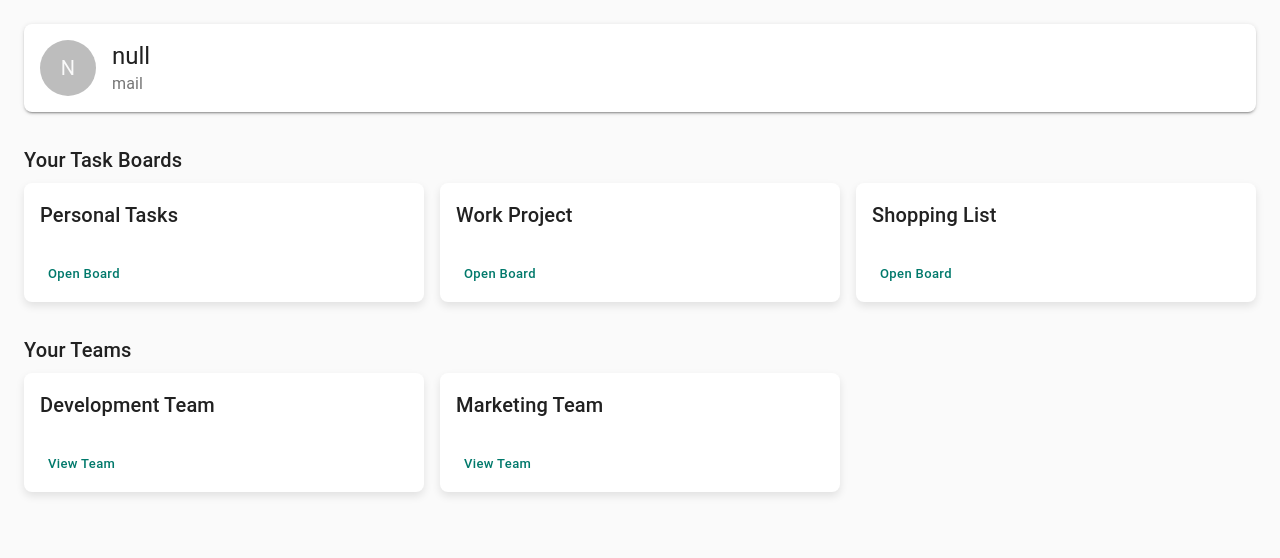
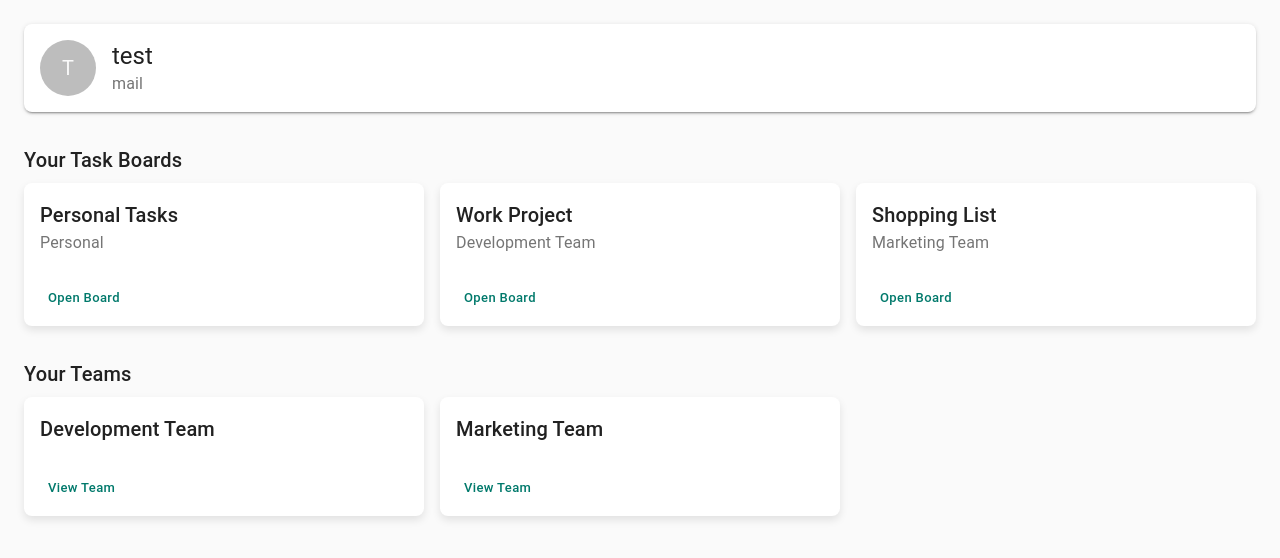
Before and after one commit to vladyslav-holovashchenko-web/task-management-app, a React (Vite) app: page /dashboard in a window 1280 px wide. Shown: the top 558 px of the page. Built offline with nearby package versions, Linux system fonts and the light colour scheme.

Commit message:
refactor dashboard

```diff
--- /dev/null
+++ b/src/components/Dashboard/Boards.tsx
@@ -0,0 +1,36 @@
+import { Typography, Grid2 as Grid, Card, CardContent, CardActions, Button } from '@mui/material'
+import { FC } from 'react'
+import { Link } from 'react-router-dom'
+import { ITaskBoard } from '../../pages/Dashboard'
+
+type Props = {
+  taskBoards: ITaskBoard[]
+}
+export const Boards: FC<Props> = ({ taskBoards }) => {
+  return (
+    <>
+      <Typography variant="h6" gutterBottom>
+        Your Task Boards
+      </Typography>
+      <Grid container spacing={2}>
+        {taskBoards.map((board) => (
+          <Grid size={{ xs: 12, sm: 6, md: 4 }} key={board.id}>
+            <Card>
+              <CardContent>
+                <Typography variant="h6">{board.title}</Typography>
+                <Typography variant="body1" color="textSecondary">
+                  {board.team}
+                </Typography>
+              </CardContent>
+              <CardActions>
+                <Button size="small" component={Link} to={`/boards/${board.id}`}>
+                  Open Board
+                </Button>
+              </CardActions>
+            </Card>
+          </Grid>
+        ))}
+      </Grid>
+    </>
+  )
+}
--- /dev/null
+++ b/src/components/Dashboard/Teams.tsx
@@ -0,0 +1,34 @@
+import { FC } from 'react'
+import { Typography, Grid2 as Grid, Card, CardContent, CardActions, Button } from '@mui/material'
+import { Link } from 'react-router-dom'
+import { ITeam } from '../../pages/Dashboard'
+
+type Props = {
+  teams: ITeam[]
+}
+
+export const Teams: FC<Props> = ({ teams }) => {
+  return (
+    <>
+      <Typography variant="h6" gutterBottom sx={{ mt: 4 }}>
+        Your Teams
+      </Typography>
+      <Grid container spacing={2}>
+        {teams.map((team) => (
+          <Grid size={{ xs: 12, sm: 6, md: 4 }} key={team.id}>
+            <Card>
+              <CardContent>
+                <Typography variant="h6">{team.name}</Typography>
+              </CardContent>
+              <CardActions>
+                <Button size="small" component={Link} to={`/teams/${team.id}`}>
+                  View Team
+                </Button>
+              </CardActions>
+            </Card>
+          </Grid>
+        ))}
+      </Grid>
+    </>
+  )
+}
--- /dev/null
+++ b/src/components/Header/Header.tsx
@@ -0,0 +1,27 @@
+import { Box, Typography, Avatar } from '@mui/material'
+import { useAppSelector } from '../../hooks/useStoreHooks'
+
+export const Header = () => {
+  const { user } = useAppSelector((state) => state.auth)
+  return (
+    <Box
+      sx={{
+        display: 'flex',
+        alignItems: 'center',
+        mb: 4,
+        p: 2,
+        borderRadius: 2,
+        boxShadow: 2,
+        backgroundColor: 'white',
+      }}
+    >
+      <Avatar sx={{ width: 56, height: 56, mr: 2 }}>{user?.username?.charAt(0).toUpperCase() || 'U'}</Avatar>
+      <Box>
+        <Typography variant="h5">{user?.username || 'Unknown User'}</Typography>
+        <Typography variant="body1" color="textSecondary">
+          {user?.email || 'No email available'}
+        </Typography>
+      </Box>
+    </Box>
+  )
+}
--- a/src/features/auth/authSlice.ts
+++ b/src/features/auth/authSlice.ts
@@ -36,7 +36,7 @@ const initialState: AuthState = {
   isLoading: false,
   error: null,
   isAuthenticated: true,
-  user: { username: 'null', email: 'mail', id: '1' },
+  user: { username: 'test', email: 'mail', id: '1' },
   token: '',
   // token: localStorage.getItem('access_token') || null,
 }
--- a/src/pages/Dashboard.tsx
+++ b/src/pages/Dashboard.tsx
@@ -1,85 +1,35 @@
-import { Box, Typography, Grid2 as Grid, Card, CardContent, CardActions, Button, Avatar } from '@mui/material'
-import { Link } from 'react-router-dom'
-import { useAppSelector } from '../hooks/useStoreHooks'
+import { Box } from '@mui/material'
+import { Boards } from '../components/Dashboard/Boards'
+import { Teams } from '../components/Dashboard/Teams'
+import { Header } from '../components/Header/Header'
 
+export interface ITaskBoard {
+  id: string
+  title: string
+  team: string
+}
+
+export interface ITeam {
+  id: string
+  name: string
+}
 export const Dashboard = () => {
-  const { user } = useAppSelector((state) => state.auth)
-
-  const taskBoards = [
-    { id: '1', title: 'Personal Tasks' },
-    { id: '2', title: 'Work Project' },
-    { id: '3', title: 'Shopping List' },
+  const taskBoards: ITaskBoard[] = [
+    { id: '1', title: 'Personal Tasks', team: 'Personal' },
+    { id: '2', title: 'Work Project', team: 'Development Team' },
+    { id: '3', title: 'Shopping List', team: 'Marketing Team' },
   ]
 
-  const teams = [
+  const teams: ITeam[] = [
     { id: '1', name: 'Development Team' },
     { id: '2', name: 'Marketing Team' },
   ]
 
   return (
     <Box sx={{ p: 3 }}>
-      {/* User Info Section */}
-      <Box
-        sx={{
-          display: 'flex',
-          alignItems: 'center',
-          mb: 4,
-          p: 2,
-          borderRadius: 2,
-          boxShadow: 2,
-          backgroundColor: 'white',
-        }}
-      >
-        <Avatar sx={{ width: 56, height: 56, mr: 2 }}>{user?.username?.charAt(0).toUpperCase() || 'U'}</Avatar>
-        <Box>
-          <Typography variant="h5">{user?.username || 'Unknown User'}</Typography>
-          <Typography variant="body1" color="textSecondary">
-            {user?.email || 'No email available'}
-          </Typography>
-        </Box>
-      </Box>
-
-      {/* Task Boards Section */}
-      <Typography variant="h6" gutterBottom>
-        Your Task Boards
-      </Typography>
-      <Grid container spacing={2}>
-        {taskBoards.map((board) => (
-          <Grid size={{ xs: 12, sm: 6, md: 4 }} key={board.id}>
-            <Card>
-              <CardContent>
-                <Typography variant="h6">{board.title}</Typography>
-              </CardContent>
-              <CardActions>
-                <Button size="small" component={Link} to={`/boards/${board.id}`}>
-                  Open Board
-                </Button>
-              </CardActions>
-            </Card>
-          </Grid>
-        ))}
-      </Grid>
-
-      {/* Teams Section */}
-      <Typography variant="h6" gutterBottom sx={{ mt: 4 }}>
-        Your Teams
-      </Typography>
-      <Grid container spacing={2}>
-        {teams.map((team) => (
-          <Grid size={{ xs: 12, sm: 6, md: 4 }} key={team.id}>
-            <Card>
-              <CardContent>
-                <Typography variant="h6">{team.name}</Typography>
-              </CardContent>
-              <CardActions>
-                <Button size="small" component={Link} to={`/teams/${team.id}`}>
-                  View Team
-                </Button>
-              </CardActions>
-            </Card>
-          </Grid>
-        ))}
-      </Grid>
+      <Header />
+      <Boards taskBoards={taskBoards} />
+      <Teams teams={teams} />
     </Box>
   )
 }
```
